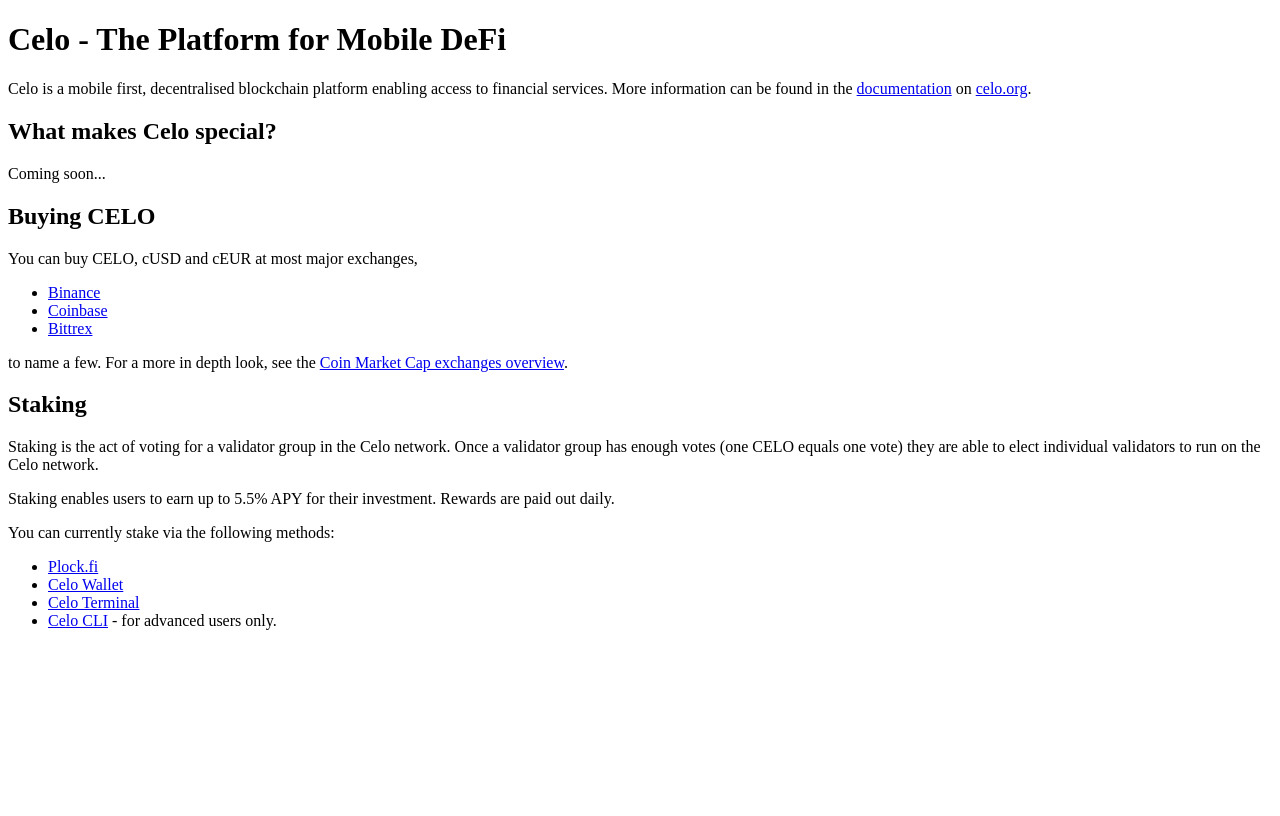
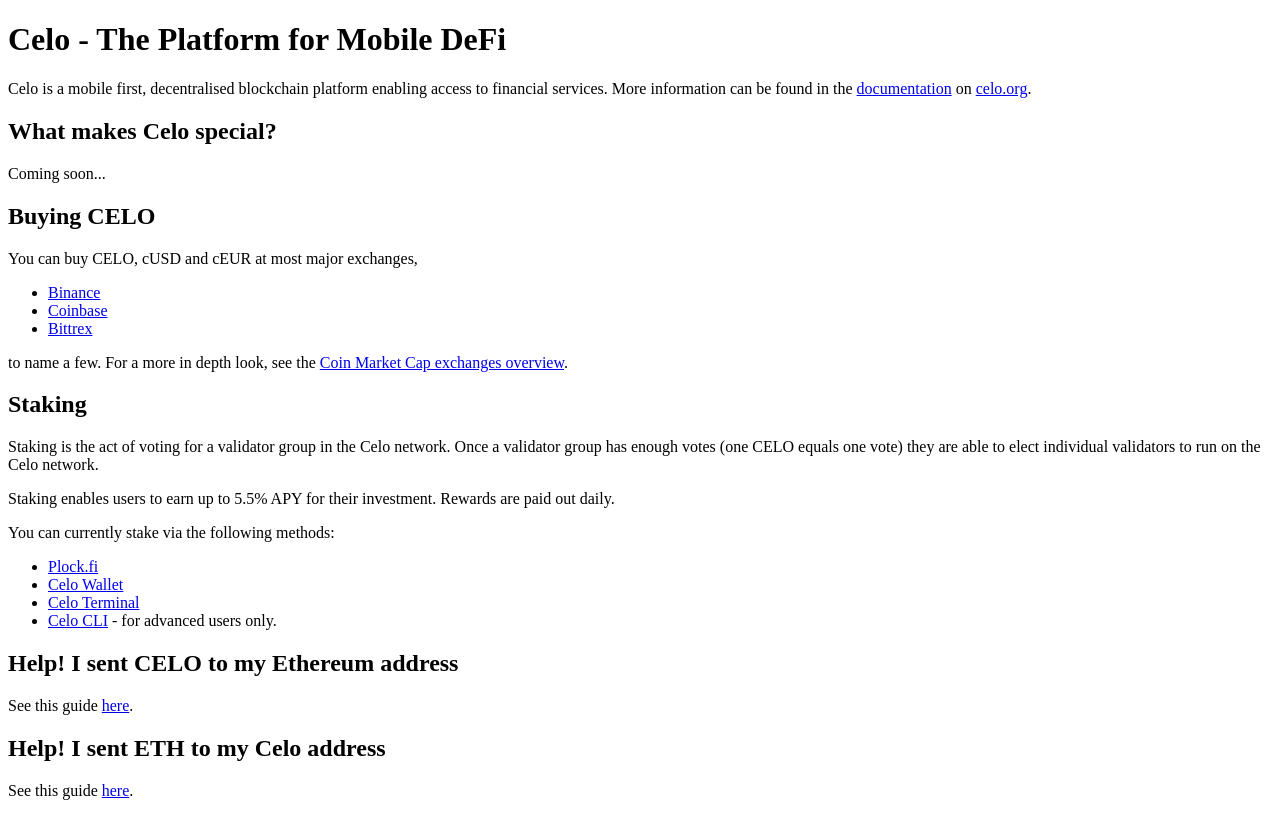
Before and after one commit to AlexBHarley/celofaq, a Next.js app: page / in a window 1280 px wide. Built offline with nearby package versions, Linux system fonts and the light colour scheme.

Commit message:
chore: adding more faqs

```diff
--- a/pages/index.tsx
+++ b/pages/index.tsx
@@ -5,8 +5,14 @@
       <p>
         Celo is a mobile first, decentralised blockchain platform enabling
         access to financial services. More information can be found in the{' '}
-        <a href="https://docs.celo.org/overview">documentation</a> on{' '}
-        <a href="https://celo.org">celo.org</a>.
+        <a target="_blank" href="https://docs.celo.org/overview">
+          documentation
+        </a>{' '}
+        on{' '}
+        <a target="_blank" href="https://celo.org">
+          celo.org
+        </a>
+        .
       </p>
 
       <h2>What makes Celo special?</h2>
@@ -17,17 +23,26 @@
         You can buy CELO, cUSD and cEUR at most major exchanges,
         <ul>
           <li>
-            <a href="https://binance.com">Binance</a>
+            <a target="_blank" href="https://binance.com">
+              Binance
+            </a>
           </li>
           <li>
-            <a href="https://coinbase.com">Coinbase</a>
+            <a target="_blank" href="https://coinbase.com">
+              Coinbase
+            </a>
           </li>
           <li>
-            <a href="https://bittrex.com">Bittrex</a>
+            <a target="_blank" href="https://bittrex.com">
+              Bittrex
+            </a>
           </li>
         </ul>
         to name a few. For a more in depth look, see the{' '}
-        <a href="https://coinmarketcap.com/currencies/celo/markets/">
+        <a
+          target="_blank"
+          href="https://coinmarketcap.com/currencies/celo/markets/"
+        >
           Coin Market Cap exchanges overview
         </a>
         .
@@ -47,22 +62,54 @@
         You can currently stake via the following methods:
         <ul>
           <li>
-            <a href="https://plock.fi">Plock.fi</a>
+            <a target="_blank" href="https://plock.fi">
+              Plock.fi
+            </a>
           </li>
           <li>
-            <a href="https://celowallet.app">Celo Wallet</a>
+            <a target="_blank" href="https://celowallet.app">
+              Celo Wallet
+            </a>
           </li>
           <li>
-            <a href="https://celoterminal.com">Celo Terminal</a>
+            <a target="_blank" href="https://celoterminal.com">
+              Celo Terminal
+            </a>
           </li>
           <li>
-            <a href="https://docs.celo.org/command-line-interface/introduction">
+            <a
+              target="_blank"
+              href="https://docs.celo.org/command-line-interface/introduction"
+            >
               Celo CLI
             </a>{' '}
             - for advanced users only.
           </li>
         </ul>
       </p>
+
+      <h2>Help! I sent CELO to my Ethereum address</h2>
+      <p>
+        See this guide{' '}
+        <a
+          target="_blank"
+          href="https://docs.celo.org/celo-owner-guide/eth-recovery"
+        >
+          here
+        </a>
+        .
+      </p>
+      <h2>Help! I sent ETH to my Celo address</h2>
+      <p>
+        See this guide{' '}
+        <a
+          target="_blank"
+          href="https://docs.celo.org/celo-owner-guide/celo-recovery"
+        >
+          here
+        </a>
+        .
+      </p>
     </div>
   );
 }
```
